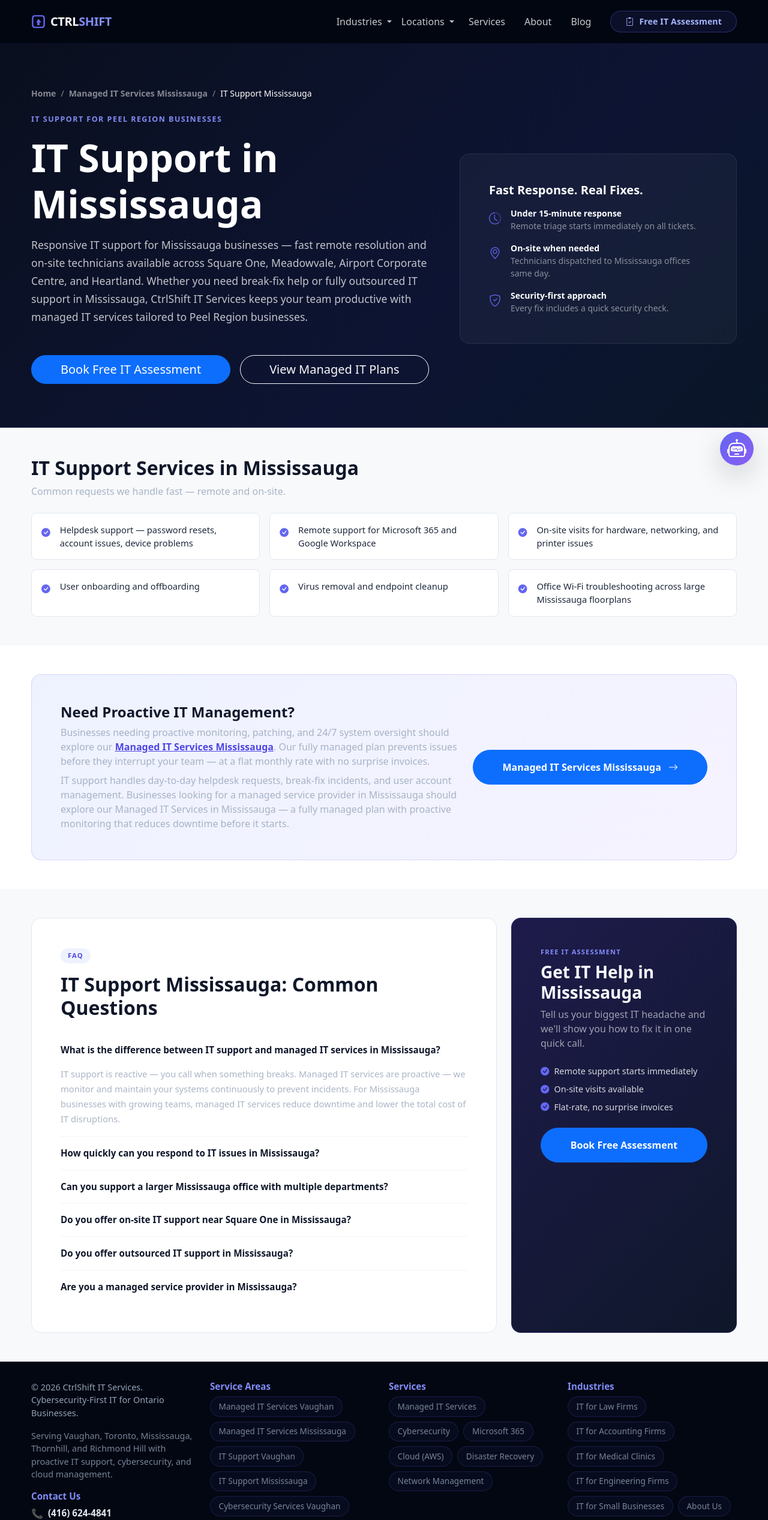
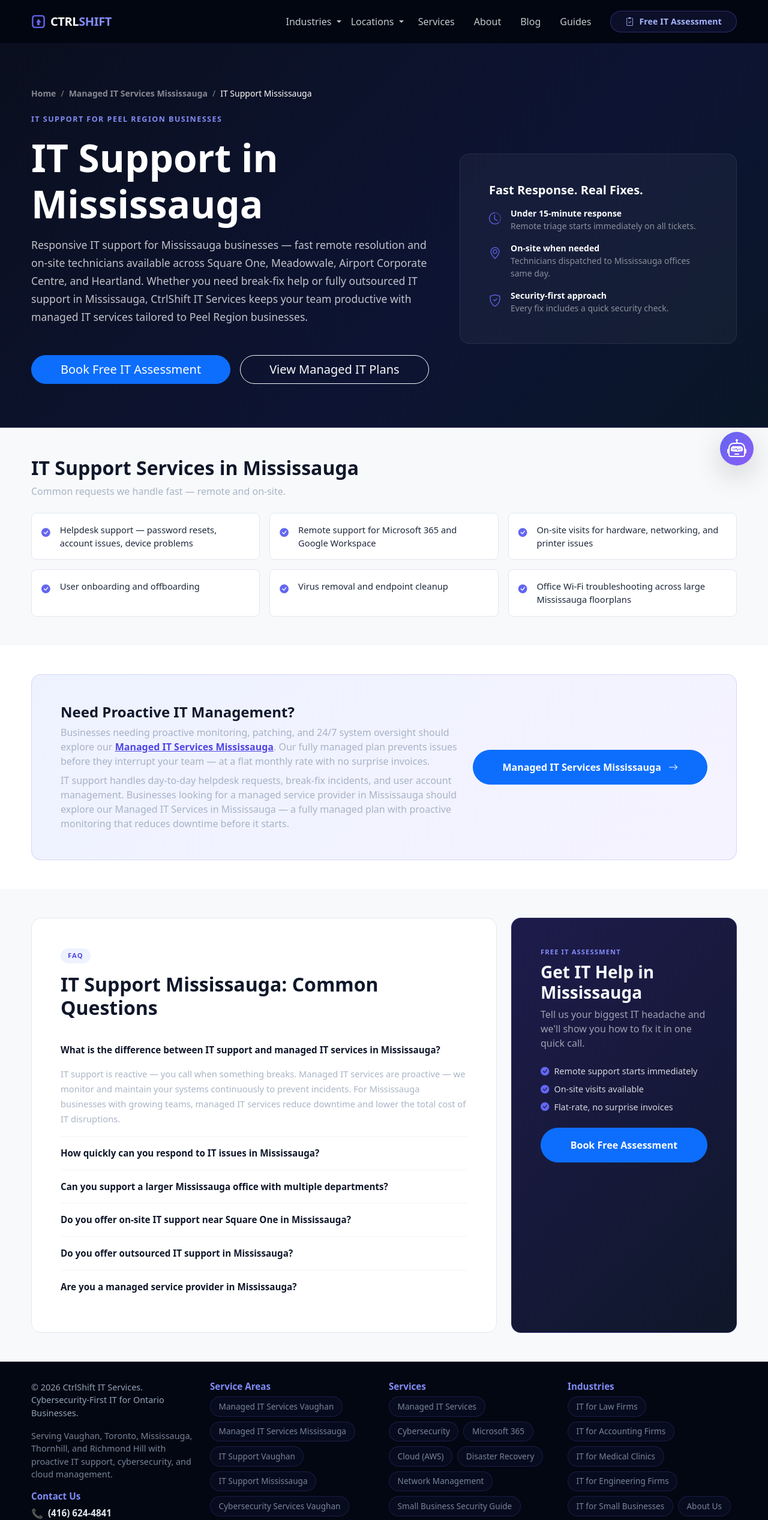
Before and after one commit to gratnam1/cloudcareit, an Angular app: page /it-support-mississauga in a window 1280 px wide. Shown: the top 2534 px of the page at 60% size. Built offline with nearby package versions, Linux system fonts and the light colour scheme; a web font is replaced by a local one.

Commit message:
Link /guides/security from global nav and footer
Adds a Guides entry in the top navigation (next to Blog) and a
Small Business Security Guide link in the footer Services column so
the new pillar page is discoverable from every page, including home.

```diff
--- a/src/app/app.component.html
+++ b/src/app/app.component.html
@@ -61,6 +61,7 @@
         <li class="nav-item"><a class="nav-link px-3" routerLink="/" fragment="services" (click)="closeNavMenus()">Services</a></li>
         <li class="nav-item"><a class="nav-link px-3" routerLink="/about" (click)="closeNavMenus()">About</a></li>
         <li class="nav-item"><a class="nav-link px-3" routerLink="/blog" (click)="closeNavMenus()">Blog</a></li>
+        <li class="nav-item"><a class="nav-link px-3" routerLink="/guides/security" (click)="closeNavMenus()">Guides</a></li>
         <li class="nav-item ms-lg-3">
           <a class="nav-cta-btn rounded-pill px-4 fw-bold" routerLink="/it-assessment" (click)="closeNavMenus()">
             <i class="bi bi-clipboard2-check me-1"></i>Free IT Assessment
@@ -117,6 +118,7 @@
             <a class="site-footer-link" routerLink="/aws-infrastructure">Cloud (AWS)</a>
             <a class="site-footer-link" routerLink="/crisis-recovery">Disaster Recovery</a>
             <a class="site-footer-link" routerLink="/office-networking">Network Management</a>
+            <a class="site-footer-link" routerLink="/guides/security">Small Business Security Guide</a>
           </div>
         </div>
       </div>
```
